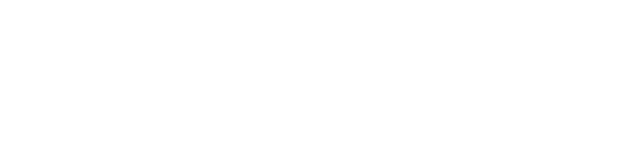
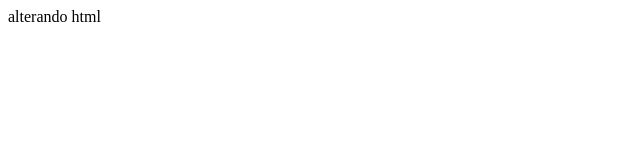
Before and after one commit to sicoli/modulogit, a plain HTML site: page index.html in a window 1280 px wide. Shown: the whole page, without its empty margins (0-640 px from the left). Drawn offline with Linux system fonts and the light colour scheme.

Commit message:
Alterando html

```diff
--- a/index.html
+++ b/index.html
@@ -1 +1,2 @@
 <head>
+alterando html
```
